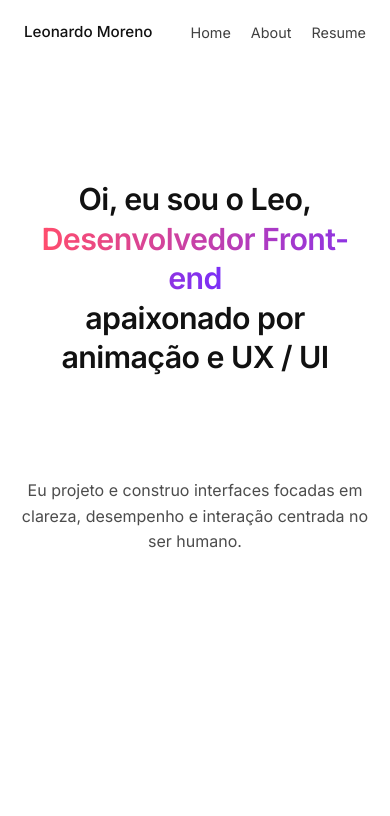
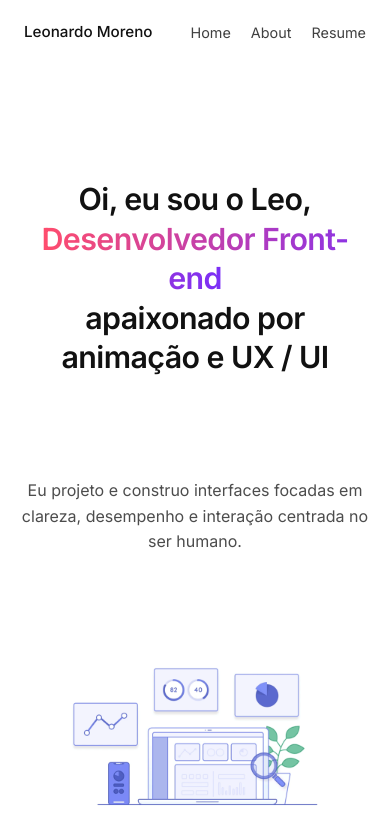
Before and after one commit to sinonScripter/portifolio, a Next.js app: page / in a window 390 px wide. Shown: the top 816 px of the page. Built offline with nearby package versions, Linux system fonts and the light colour scheme.

Commit message:
iphone12 v2

```diff
--- a/src/app/home.css
+++ b/src/app/home.css
@@ -339,7 +339,9 @@ margin-top: 10vh;
   .hero-media img {
     width: 100%;
     max-width: 300px;
-    height: auto;
+    margin-top: -150px;
+    margin-bottom: 100px;
+
   }
 
   /* PROJECTS */
```
